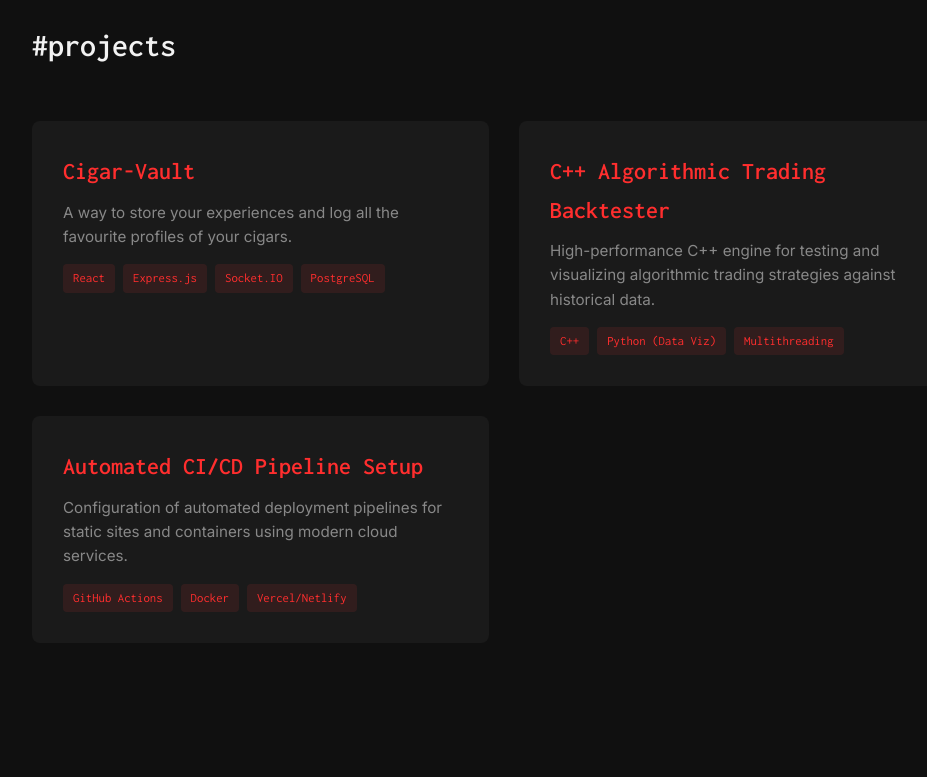
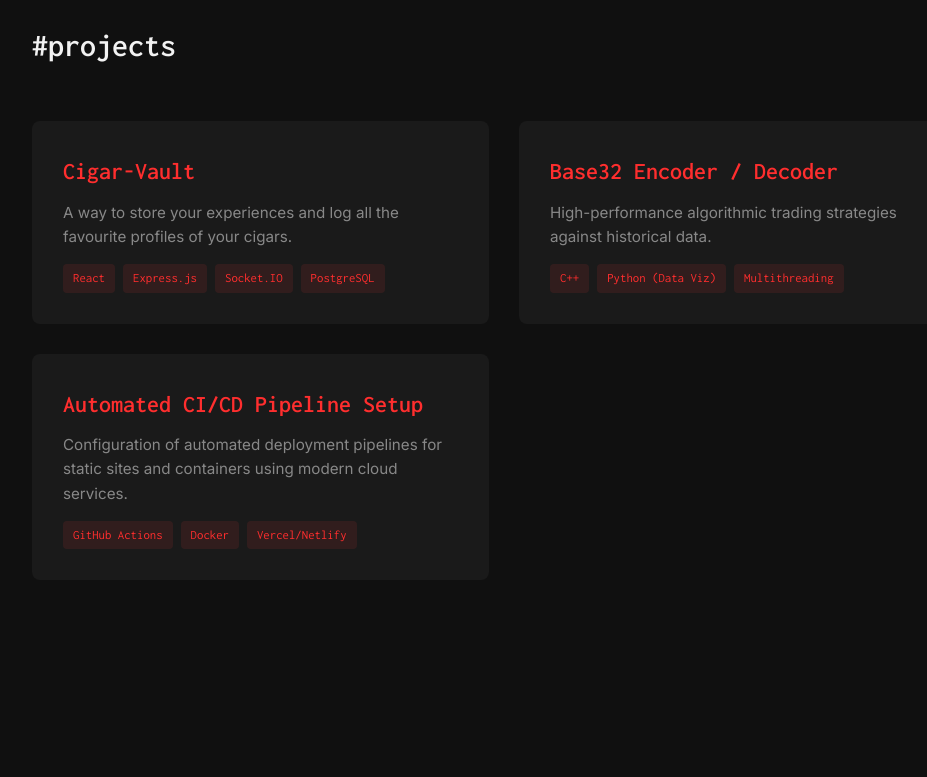
Before and after one commit to IoakeimBaltas/BALTAS.inc, a plain HTML site: page index.html in a window 1280 px wide. Shown: the part 880-1657 px from the top of the page, without its empty margins (136-1063 px from the left). Drawn offline with Linux system fonts and the light colour scheme.

Commit message:
-change the base32 section in projects

```diff
--- a/index.html
+++ b/index.html
@@ -72,10 +72,10 @@
                     </div>
                 </a>
 
-                <a href="link-to-project-detail.html" class="project-card">
+                <a href="Baltas.inc/projects/base32/base32.html" class="project-card">
                     <div class="card-content">
-                        <h3>C++ Algorithmic Trading Backtester</h3>
-                        <p class="description">High-performance C++ engine for testing and visualizing algorithmic trading strategies against historical data.</p>
+                        <h3>Base32 Encoder / Decoder</h3>
+                        <p class="description">High-performance algorithmic trading strategies against historical data.</p>
                         <div class="tech-stack">
                             <span>C++</span> <span>Python (Data Viz)</span> <span>Multithreading</span>
                         </div>
```
